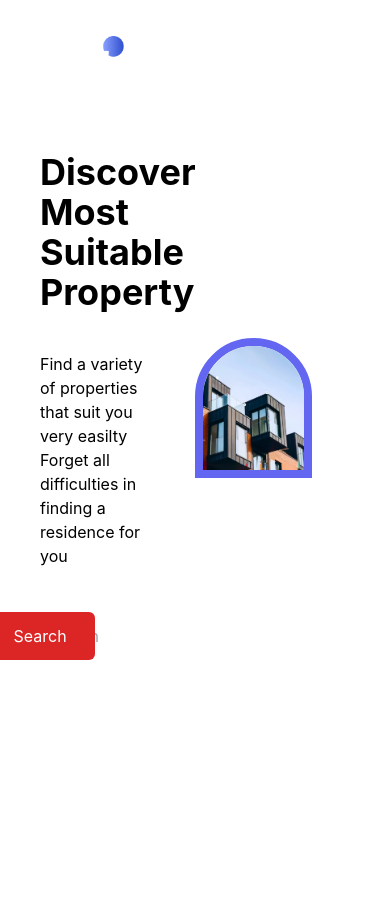
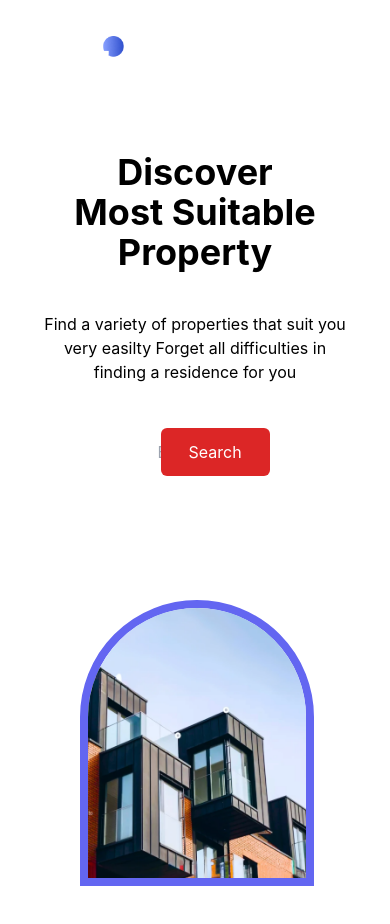
Before and after one commit to Flocky05/Homyz, a React (Vite) app: page / in a window 390 px wide. Shown: the top 924 px of the page. Before the commit the page ends 844 px from the top, so only its background shows below. Built offline with nearby package versions, Linux system fonts and the light colour scheme.

Commit message:
home resposive

```diff
--- a/src/components/Home/Home.jsx
+++ b/src/components/Home/Home.jsx
@@ -3,8 +3,8 @@ import img from "../../assets/images/location-48.png"
 import img1 from "../../assets/images/hero-image.png"
 const Home = () => {
     return (
-        <div className="grid grid-cols-2 items-center">
-            <div className="p-10">
+        <div className="grid grid-cols-1 lg:grid-cols-2 items-center">
+            <div className="p-10 lg:text-start text-center">
                 <div className="text-4xl font-bold">
                     <h2>Discover</h2>
                     <h2>Most Suitable</h2>
@@ -13,12 +13,12 @@ const Home = () => {
                 <p className="py-10">Find a variety of properties that suit you very easilty
                 Forget all difficulties in finding a residence for you</p>
                 <div className="relative">
-                    <img className="absolute h-8 mt-2 ml-1 lg:ml-2" src={img} alt="" />
+                    <img className="absolute h-8 mt-2 ml-32 lg:ml-2" src={img} alt="" />
                     <input type="text" className="w-2/4 bg-white h-14 text-black rounded-lg pl-10" placeholder="Enter location" />
                     <button className="bg-red-600 text-white px-7 lg:px-9 py-3 rounded-md absolute -ml-28 lg:-ml-32 mt-1">Search</button>
                 </div>
             </div>
-            <img className="w-3/5 rounded-t-full border-8 border-indigo-500" src={img1} alt="" />
+            <img className="w-3/5 rounded-t-full border-8 border-indigo-500 m-20" src={img1} alt="" />
         </div>
     );
 };
```
